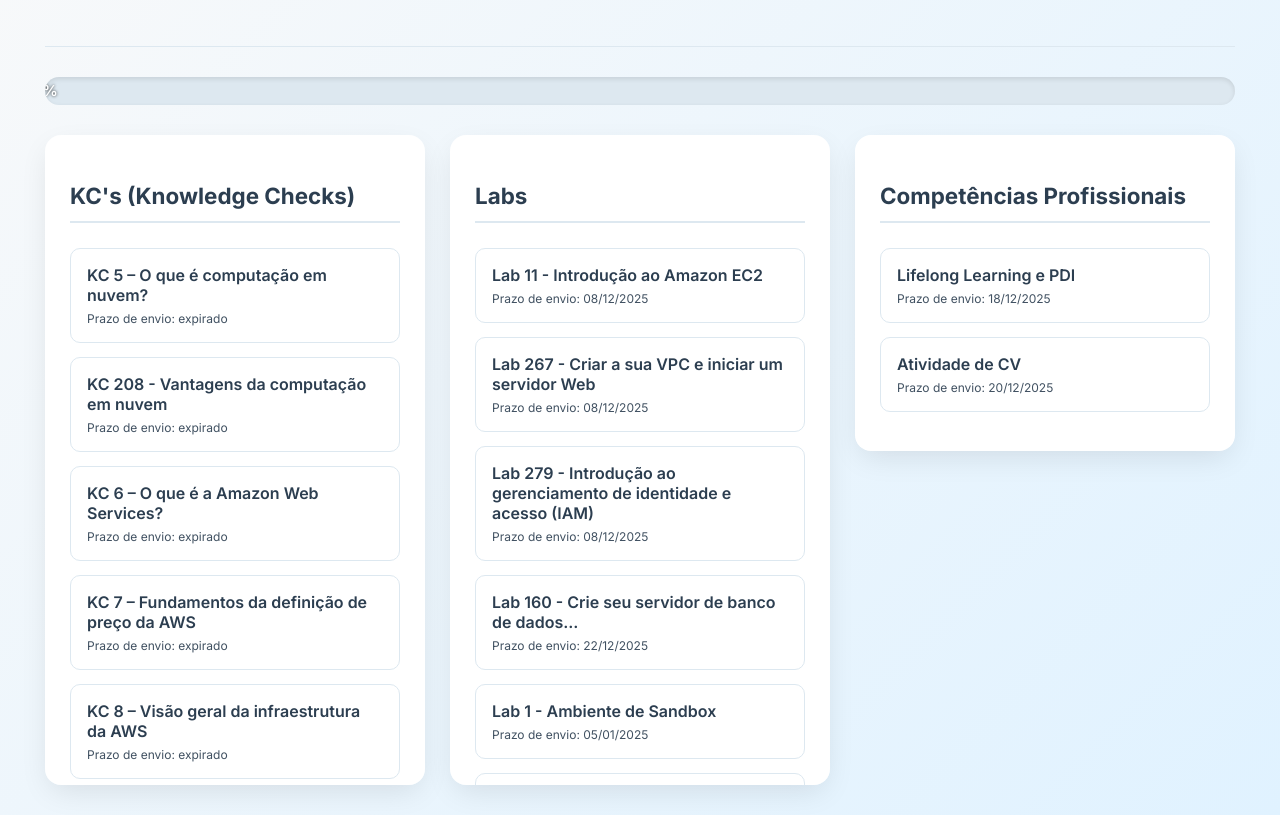
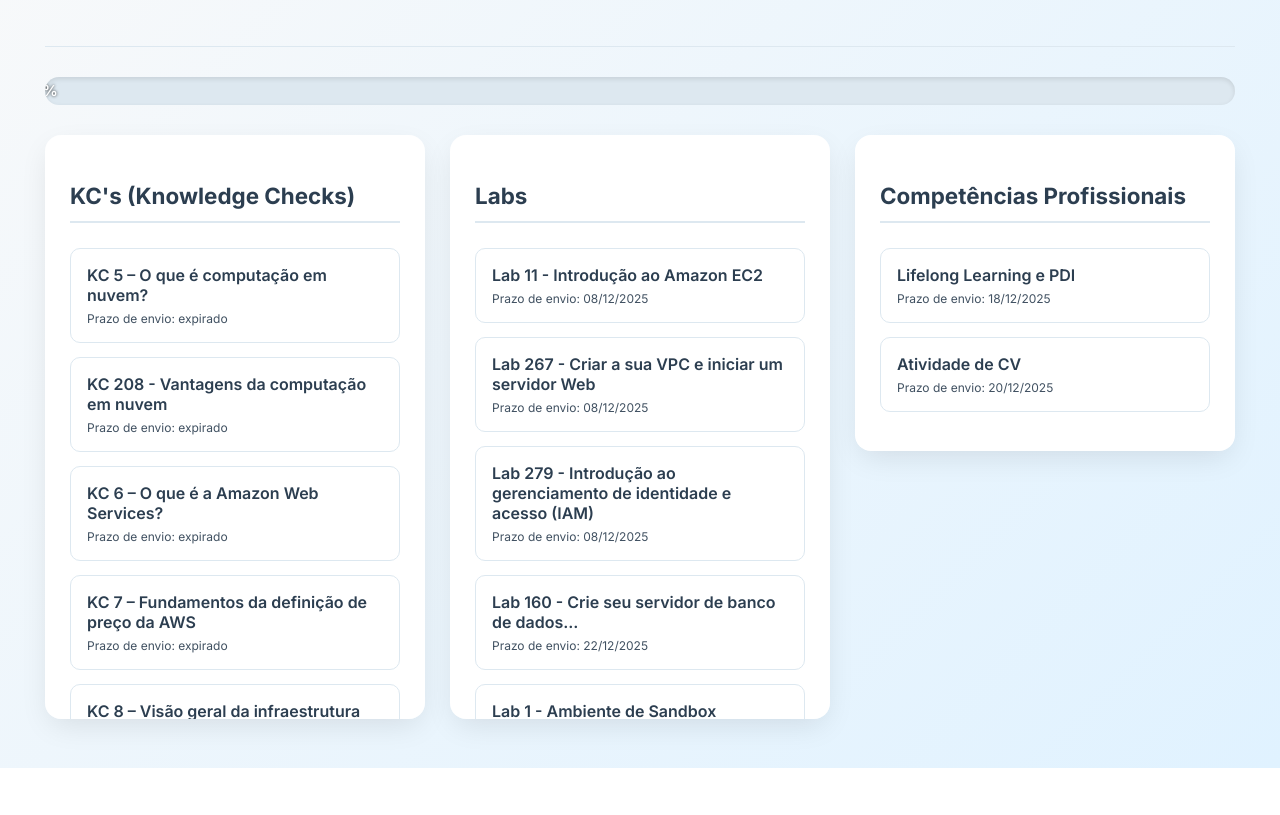
Before and after one commit to yagowalter/AWS-Projects, a plain HTML site: page aws-progress-tracker/index.html in a window 1280 px wide. Shown: the part 92-907 px from the top of the page. After the commit the page ends 860 px from the top, so only its background shows below. Drawn offline with nearby package versions, Linux system fonts and the light colour scheme.

Commit message:
Consertado tamanho das colunas

```diff
--- a/aws-progress-tracker/style.css
+++ b/aws-progress-tracker/style.css
@@ -137,7 +137,7 @@
     flex: 1;
     background: var(--card);
     border-radius: 16px;
-    max-height: calc(100vh - 150px);
+    max-height: 73vh;
     overflow-y: auto;
     padding: 25px;
     box-sizing: border-box;
```
